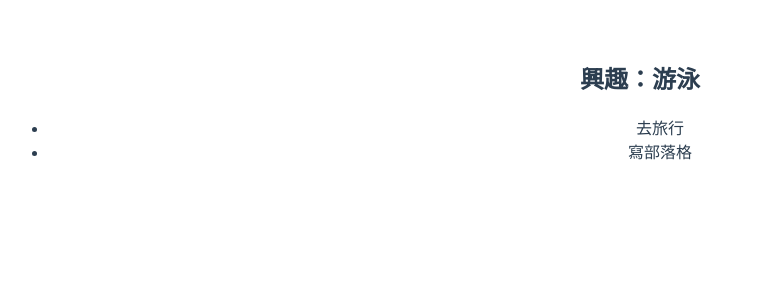
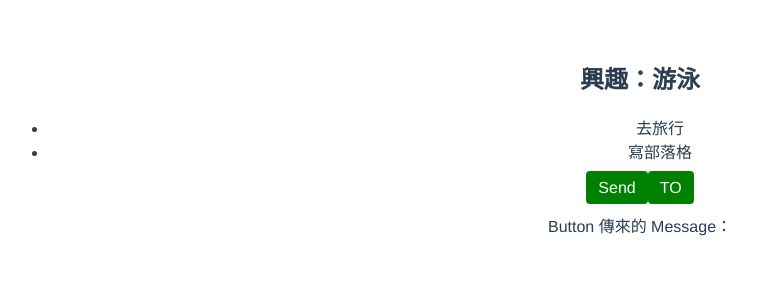
Before and after one commit to larahuang/vueCli-project, a Vue app: page /#/ in a window 1280 px wide. Shown: the top 300 px of the page, without its empty margins (0-757 px from the left). Built offline with nearby package versions, Linux system fonts and the light colour scheme; no server answers.

Commit message:
EventBus 子給父信息

```diff
--- a/src/components/Child.vue
+++ b/src/components/Child.vue
@@ -7,15 +7,19 @@
 
       </li>
     </ul>
+    <a style="background-color:green;border-radius: 4px;color:white;padding:8px 12px;" @click="sendMessage">Send</a>
+    <a style="background-color:green;border-radius: 4px;color:white;padding:8px 12px;" @click="toMsg">TO</a>
   </div>
 </template>
 
 <script>
+import { EventBus } from "../utils/bus.js"
 export default {
   name: 'HelloWorld',
   data () {
     return {
-      msg: 'Welcome to Your Vue.js App'
+      message: '子傳父',
+      msg: '哈哈哈哈ㄚ',
     }
   },
   props : {
@@ -27,6 +31,18 @@ export default {
       type : Object,
       require : true
     }
-  }
+  },
+  methods: {
+    sendMessage() {
+      const vm=this;
+      // 發出 clickSendMsg 事件，並把 message 當作參數傳出去
+      EventBus.$emit("clickSendMsg", vm.message);
+    },
+    toMsg() {
+      const vm=this;
+      // 發出 clickToMsg 事件，並把 message 當作參數傳出去
+      EventBus.$emit("clickToMsg", vm.msg);
+    },
+  },
 }
 </script>
--- a/src/components/Home.vue
+++ b/src/components/Home.vue
@@ -1,11 +1,14 @@
 <template>
   <div class="home">
  <Child  :interest="interest" :lists="lists"/>
+ <p>Button 傳來的 Message： {{ msg }}</p>
+ <p> {{ toMsg }}</p>
   </div>
 </template>
 
 <script>
 import Child from './Child.vue'
+import { EventBus } from "../utils/bus.js"
 export default {
   name: 'Home',
   components: {
@@ -13,14 +16,26 @@ export default {
   },
   data () {
     return {
-      msg: 'Welcome to Your Vue.js App',
       interest:'游泳',
       lists:[
         {id:'001',todo:'去旅行'},
         {id:'002',todo:'寫部落格'}
-      ]
+      ],
+      msg: '',
+      toMsg:''
     }
-  }
+  },
+  mounted() {
+    const vm=this;
+    // 監聽事件
+    EventBus.$on("clickSendMsg", (msg) => (vm.msg = msg));
+    EventBus.$on("clickToMsg", (msg) => (vm.toMsg = msg));
+  },
+  beforeDestroy() {
+    // 銷毁監聽
+    EventBus.$off("clickSendMsg");
+    EventBus.$off("clickToMsg");
+  },
 }
 </script>
 
--- /dev/null
+++ b/src/utils/bus.js
@@ -0,0 +1,2 @@
+import Vue from "vue";
+export const EventBus = new Vue();
```
